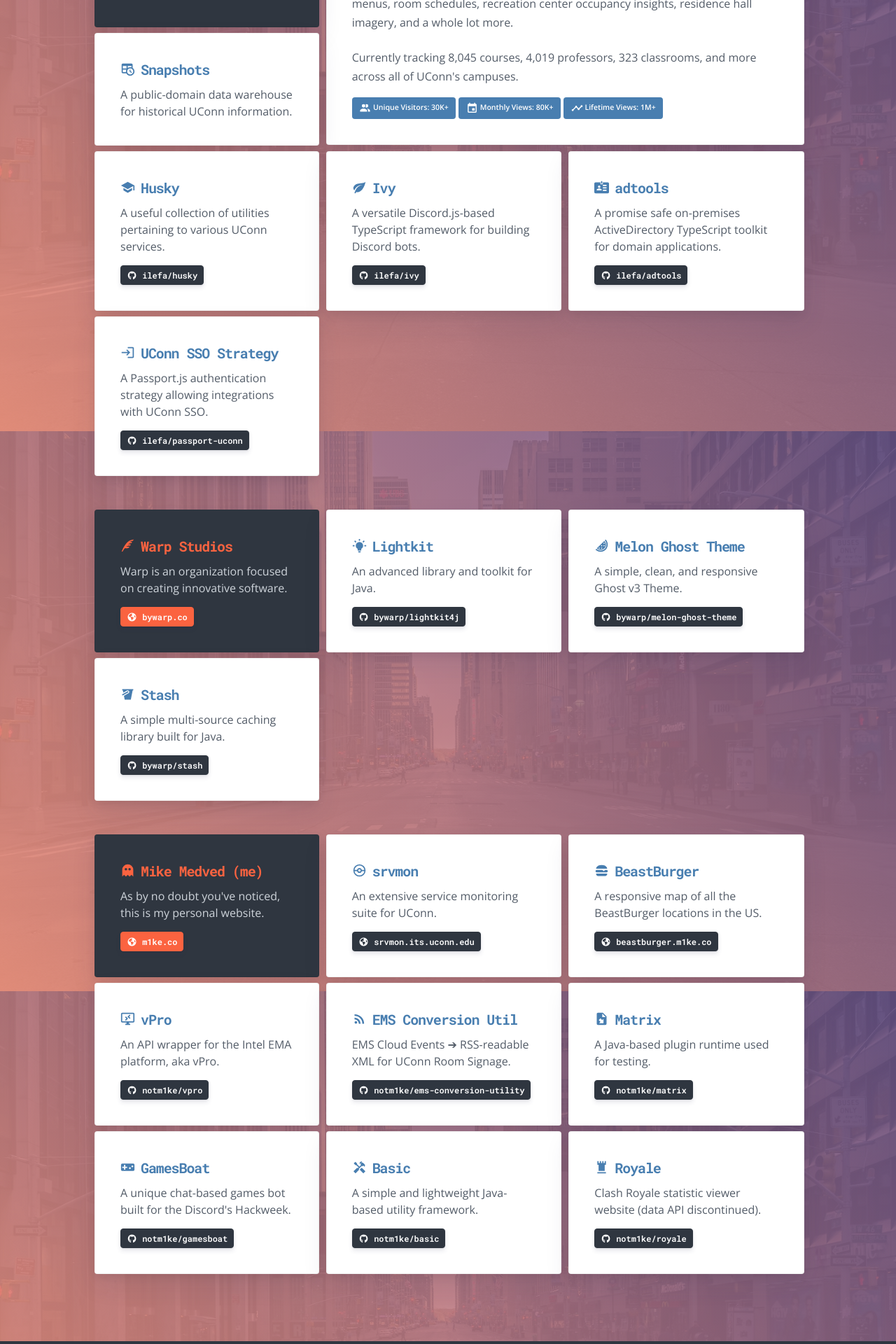
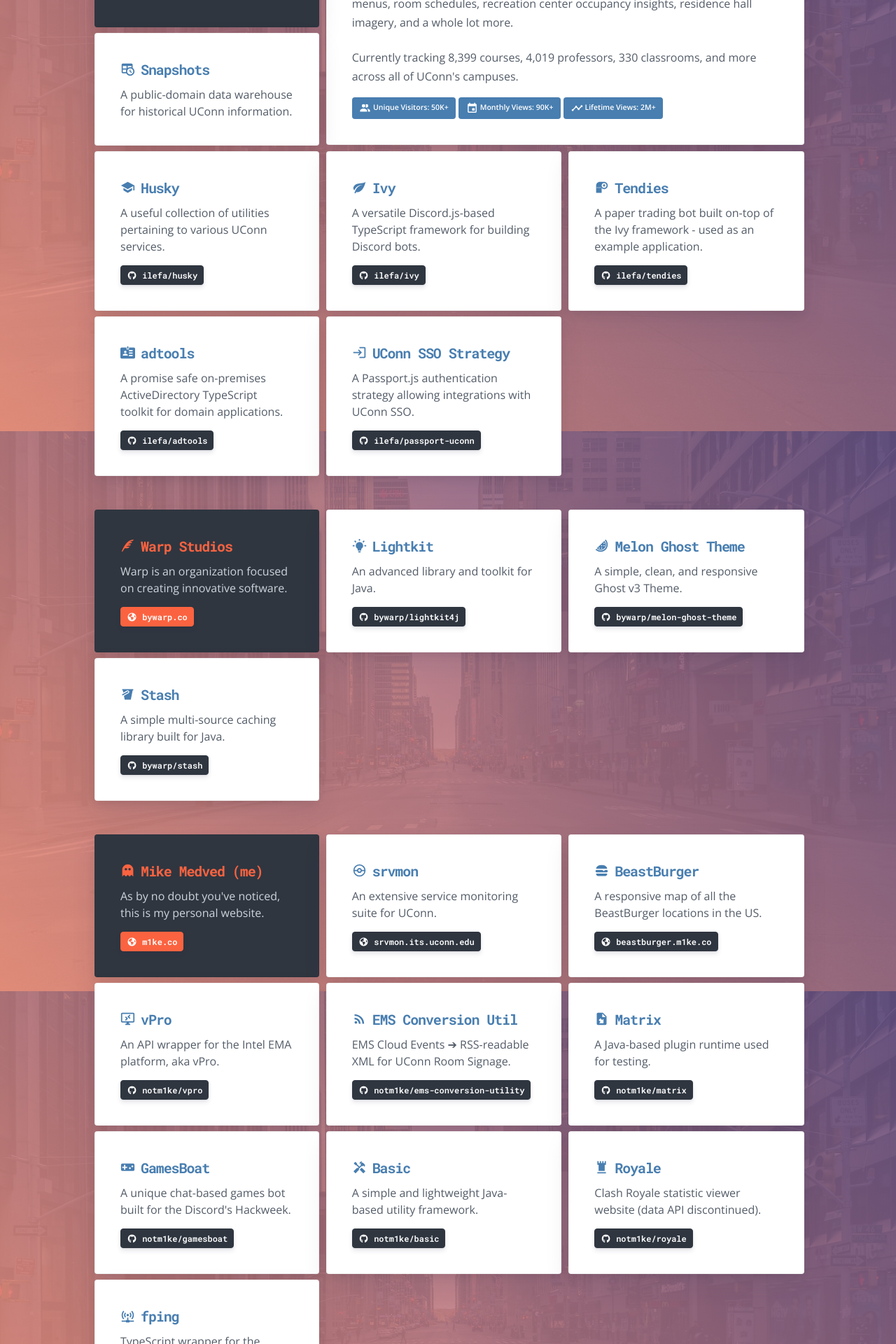
Before and after one commit to notm1ke/m1ke.co, a Next.js app: page / in a window 1280 px wide. Shown: the part 1720-3640 px from the top of the page at 70% size. Built offline with nearby package versions, Linux system fonts and the light colour scheme.

Commit message:
Added 2 more projects

```diff
--- a/pages/index.tsx
+++ b/pages/index.tsx
@@ -14,6 +14,7 @@
 } from '../components';
 
 import {
+    mdiAccessPointNetwork,
     mdiAccountMultiple,
     mdiBadgeAccountHorizontal,
     mdiCalendar,
@@ -31,6 +32,7 @@
     mdiLightbulbOn,
     mdiLogin,
     mdiPail,
+    mdiPaperRoll,
     mdiPokeball,
     mdiRemoteDesktop,
     mdiRss,
@@ -80,10 +82,18 @@
         link: 'https://github.com/ilefa/ivy',
     },
     {
+        key: 'tendies',
+        title: 'Tendies',
+        description: 'A paper trading bot built on-top of the Ivy framework - used as an example application.',
+        containerStyle: 'ml--3 mr--1 mt-2',
+        icon: <MdiIcon path={mdiPaperRoll} size="21px" className={`${styles.workCardIcon} fa-fw`} />,
+        link: 'https://github.com/ilefa/tendies',
+    },
+    {
         key: 'adtools',
         title: 'adtools',
         description: 'A promise safe on-premises ActiveDirectory TypeScript toolkit for domain applications.',
-        containerStyle: 'ml--3 mr--1 mt-2',
+        containerStyle: 'mr--1 mt-2',
         icon: <MdiIcon path={mdiBadgeAccountHorizontal} size="21px" className={`${styles.workCardIcon} fa-fw`} />,
         link: 'https://github.com/ilefa/adtools'
     },
@@ -91,7 +101,7 @@
         key: 'passport-uconn',
         title: 'UConn SSO Strategy',
         description: 'A Passport.js authentication strategy allowing integrations with UConn SSO.',
-        containerStyle: 'mr--1 mt-2',
+        containerStyle: 'ml--3 mr--1 mt-2',
         icon: <MdiIcon path={mdiLogin} size="21px" className={`${styles.workCardIcon} fa-fw mr-2`} />,
         link: 'https://github.com/ilefa/passport-uconn',
     },
@@ -201,6 +211,15 @@
         icon: <MdiIcon path={mdiChessRook} size="21px" className={`${styles.workCardIcon} fa-fw`} />,
         link: 'https://github.com/notm1ke/royale',
     },
+    {
+        key: 'fping',
+        title: 'fping',
+        description: 'TypeScript wrapper for the macOS/Linux fping CLI.',
+        containerStyle: 'mr--1 mt-2',
+        icon: <MdiIcon path={mdiAccessPointNetwork} size="21px" className={`${styles.workCardIcon} fa-fw`} />,
+        link: 'https://github.com/notm1ke/fping',
+    },
+
 ]
 
 interface CobaltCardProps {
@@ -220,7 +239,7 @@
         tracking={
             <div className="mt-3">
                 <p>
-                    Currently tracking <b>8,045 courses</b>, <b>4,019 professors</b>, <b>323 classrooms</b>, and more across all of UConn's campuses.
+                    Currently tracking <b>8,399 courses</b>, <b>4,019 professors</b>, <b>330 classrooms</b>, and more across all of UConn's campuses.
                 </p>
             </div>
         }
@@ -229,17 +248,17 @@
         attributes={[
             {
                 name: 'Unique Visitors',
-                value: '30K+',
+                value: '50K+',
                 icon: <MdiIcon path={mdiAccountMultiple} size="17px" className="fa-fw vaTextTop" />
             },
             {
                 name: 'Monthly Views',
-                value: '80K+',
+                value: '90K+',
                 icon: <MdiIcon path={mdiCalendar} size="17px" className="fa-fw vaTextTop" />
             },
             {
                 name: 'Lifetime Views',
-                value: '1M+',
+                value: '2M+',
                 icon: <MdiIcon path={mdiChartTimelineVariant} size="17px" className="fa-fw vaTextTop" />
             }
         ]}
@@ -326,7 +345,7 @@
                             </div>
 
                             {
-                                PROJECTS.slice(2, 6).map(project => (
+                                PROJECTS.slice(2, 7).map(project => (
                                     <div className="col-md-4" key={project.key}>
                                         <WorkCard {...project} mobile={!desktop} />
                                     </div>
@@ -337,11 +356,11 @@
                         {/* warp projects */}
                         <div className="row">
                             <div className="col-md-4 align-items-stretch">
-                                <WorkCard {...PROJECTS[6]} sectionHeader mobile={!desktop} />
+                                <WorkCard {...PROJECTS[7]} sectionHeader mobile={!desktop} />
                             </div>
 
                             {
-                                PROJECTS.slice(7, 10).map(project => (
+                                PROJECTS.slice(8, 11).map(project => (
                                     <div className="col-md-4 align-items-stretch" key={project.key}>
                                         <WorkCard {...project} mobile={!desktop} />
                                     </div>
@@ -352,11 +371,11 @@
                         {/* personal/uconn projects */}
                         <div className="row">
                             <div className="col-md-4 align-items-stretch">
-                                <WorkCard {...PROJECTS[10]} sectionHeader mobile={!desktop} />
+                                <WorkCard {...PROJECTS[11]} sectionHeader mobile={!desktop} />
                             </div>
 
                             {
-                                PROJECTS.slice(11, 20).map(project => (
+                                PROJECTS.slice(12, 21).map(project => (
                                     <div className="col-md-4 align-items-stretch" key={project.key}>
                                         <WorkCard {...project} mobile={!desktop} />
                                     </div>
```
